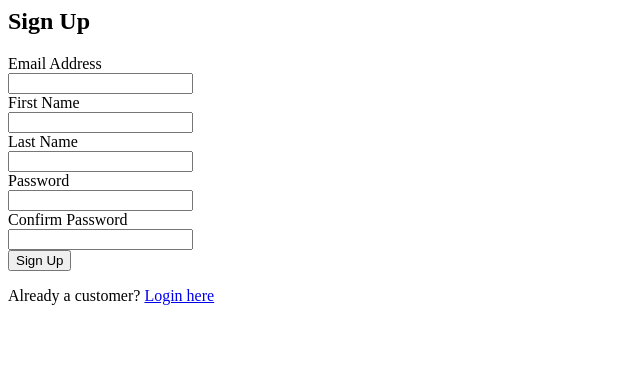
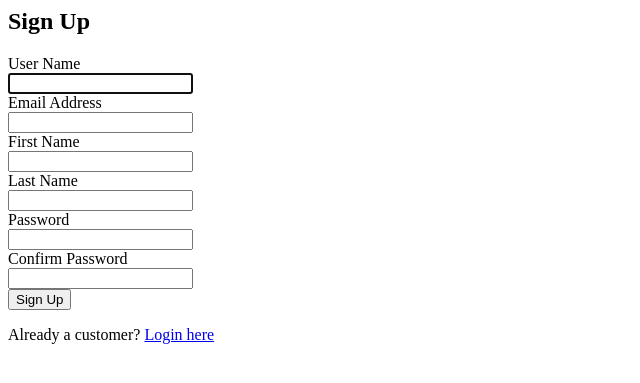
Before and after one commit to malikmmoaz/hotel-management-system, a Django app: page /register/ in a window 1280 px wide. Shown: the top 383 px of the page, without its empty margins (0-640 px from the left). Run offline with Django 4.2, Linux system fonts and the light colour scheme.

Commit message:
fixed register error
login needs to be fixed

```diff
--- a/hms/hotel/forms.py
+++ b/hms/hotel/forms.py
@@ -7,7 +7,7 @@ from .models import *
 class CreateUserForm(UserCreationForm):
     class Meta:
         model = User
-        fields = ['email', 'first_name', 'last_name', 'password1', 'password2']
+        fields = ['username', 'email', 'first_name', 'last_name', 'password1', 'password2']
 
 # class PasswordResetForm(forms.Form):
 #     email = forms.EmailField(label='Email', widget=forms.EmailInput(attrs={'class': 'form-control'}))
--- a/hms/hotel/templates/register.html
+++ b/hms/hotel/templates/register.html
@@ -4,6 +4,12 @@
         <div class="row">
             <div class="col-8 offset-4">
                 <h2>Sign Up</h2>
+            </div>
+        </div>
+        <div class="form-group row">
+            <label class="col-form-label col-4">User Name</label>
+            <div class="col-8">
+                {{form.username}}
             </div>
         </div>
         <div class="form-group row">
--- a/hms/hotel/views.py
+++ b/hms/hotel/views.py
@@ -43,11 +43,12 @@ def loginCustomer(request):
         email = request.POST.get('email')
         password = request.POST.get('password')
         user = authenticate(request, email=email, password=password)
-        if user is not None:
+        print(email, password)
+        if user is None:
+            messages.info(request, 'Email OR password is incorrect')
+        else:
             login(request, user)
             return HttpResponseRedirect(reverse('home'))
-        else:
-            messages.info(request, 'Email OR password is incorrect')
     return render(request, 'login.html')
 
 def logoutCustomer(request):
```
Also changed, not shown: hms/db.sqlite3.
